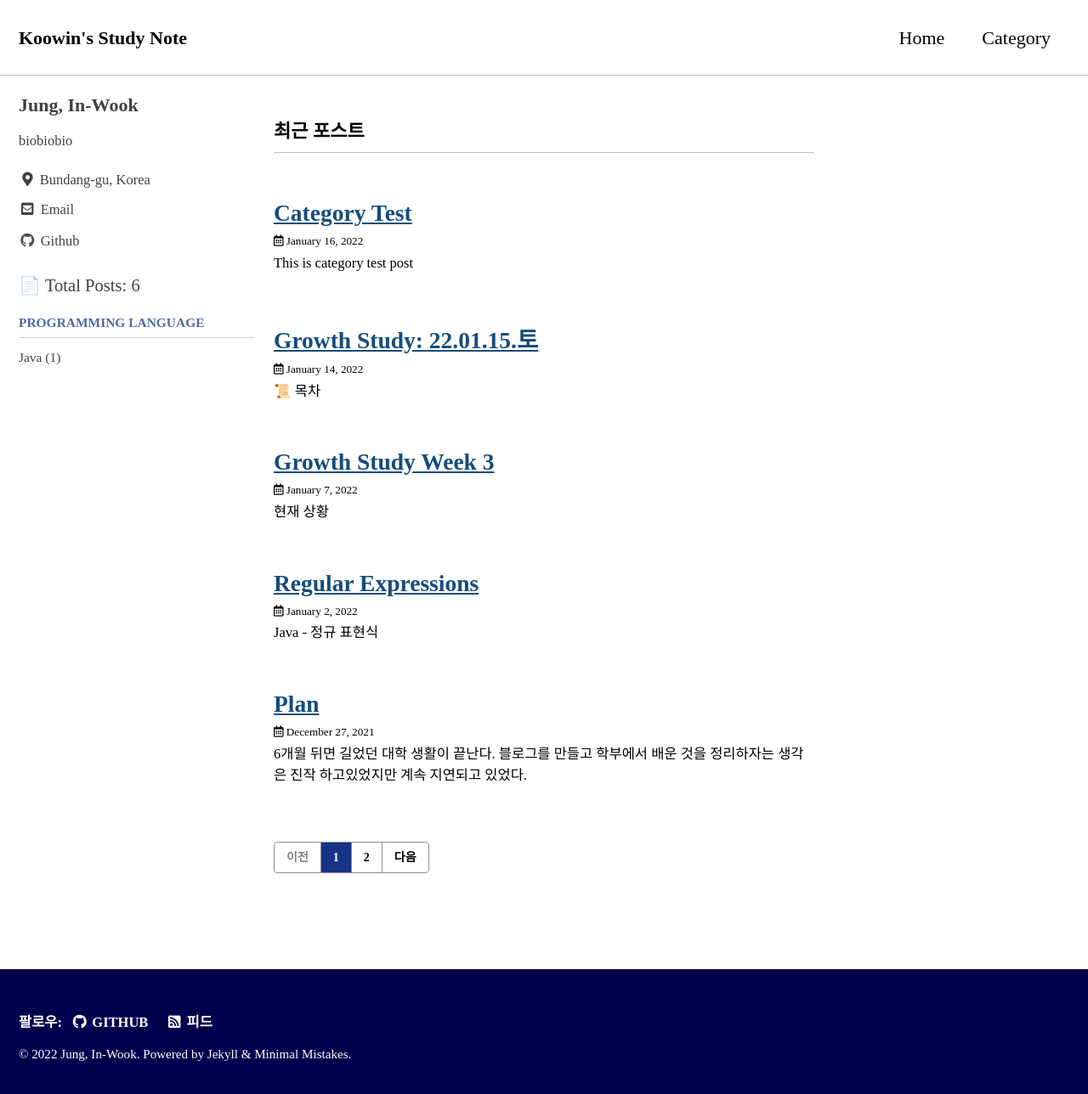
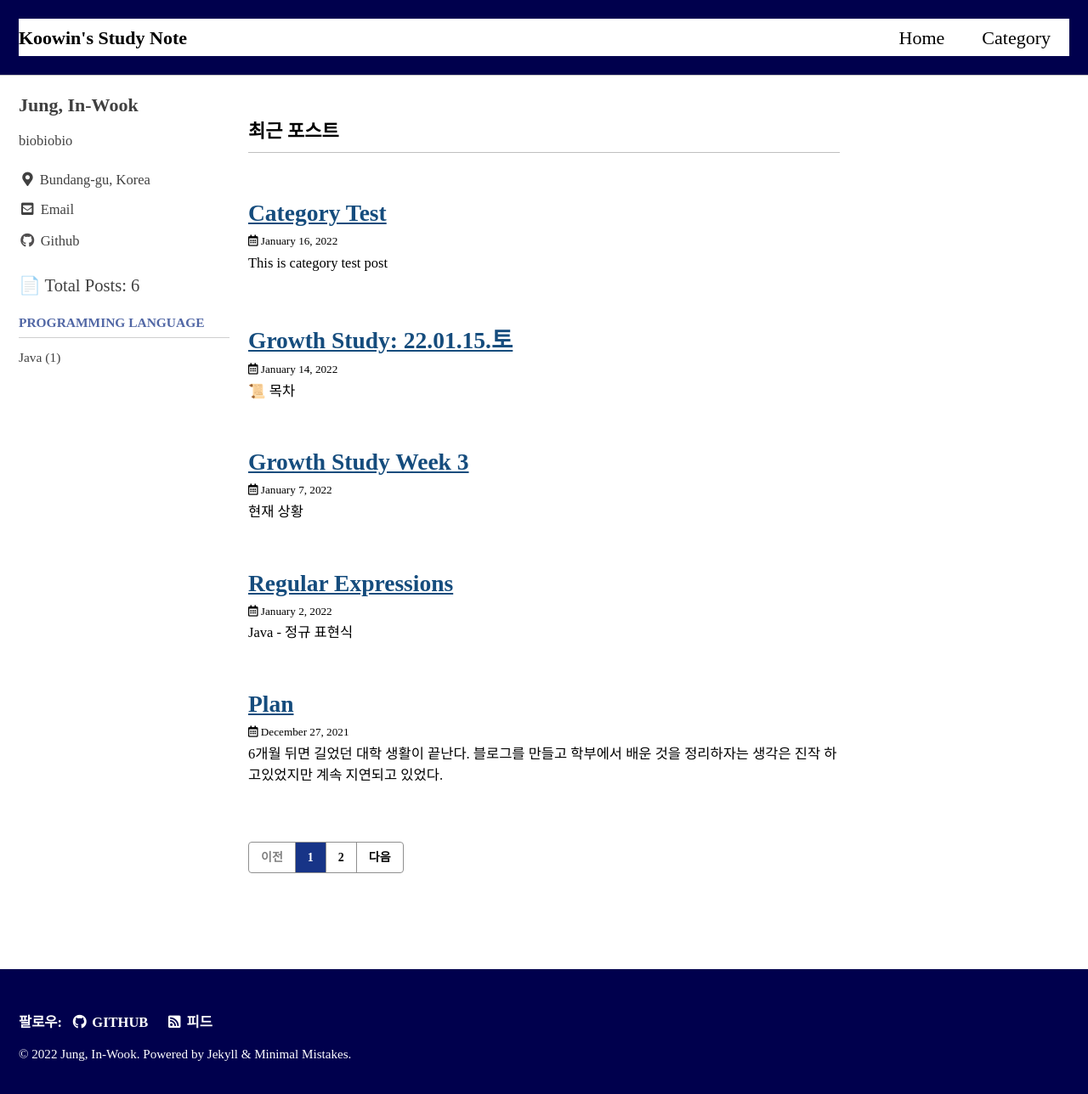
Before and after one commit to Koowin/koowin.github.io, a Jekyll site: the page built from index.html, in a window 1280 px wide and 1297 px high. Shown: the top 1288 px of the window at 85% size. Built offline with Jekyll 4.4.1, drawn with Linux system fonts in a browser that asks for light colours; cached includes are drawn as plain includes; some web fonts are replaced; the list of posts is cut into pages by our own code.

Commit message:
custom: color

```diff
--- a/_includes/nav_list_main
+++ b/_includes/nav_list_main
@@ -9,7 +9,7 @@
   <ul class="nav__items" id="category_tag_menu">
       <!--전체 글 수-->
       <li>
-            📄 <span style="font-family:'Cafe24Oneprettynight';">Total Posts: </style> <span style="font-family:'Coming Soon';">{{sum}}
+            📄 <span style="font-family:'D2Coding';">Total Posts: {{sum}} </style>
       </li>
       <li>
         <!--span 태그로 카테고리들을 크게 분류 ex) C/C++/C#-->
--- a/_sass/minimal-mistakes/_masthead.scss
+++ b/_sass/minimal-mistakes/_masthead.scss
@@ -4,6 +4,7 @@
 
 .masthead {
   position: relative;
+  background-color: $footer-background-color;
   border-bottom: 1px solid $border-color;
   -webkit-animation: $intro-transition;
   animation: $intro-transition;
@@ -50,6 +51,7 @@
   -ms-flex-item-align: center;
   align-self: center;
   font-weight: bold;
+  color: #fff;
   // z-index: 20;
 }
 
--- a/_sass/minimal-mistakes/_variables.scss
+++ b/_sass/minimal-mistakes/_variables.scss
@@ -157,8 +157,8 @@ $max-width: $x-large !default;
    ========================================================================== */
 
 $right-sidebar-width-narrow: 200px !default;
-$right-sidebar-width: 300px !default;
-$right-sidebar-width-wide: 400px !default;
+$right-sidebar-width: 270px !default;
+$right-sidebar-width-wide: 350px !default;
 
 /*
    Other
```
